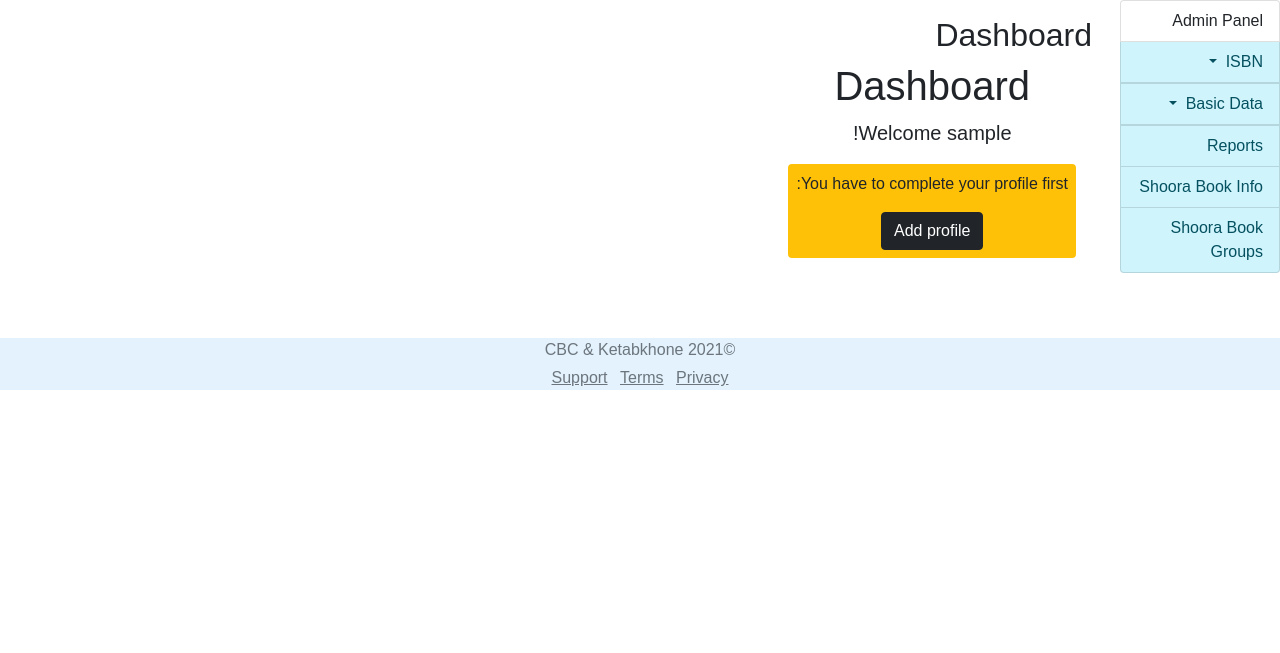
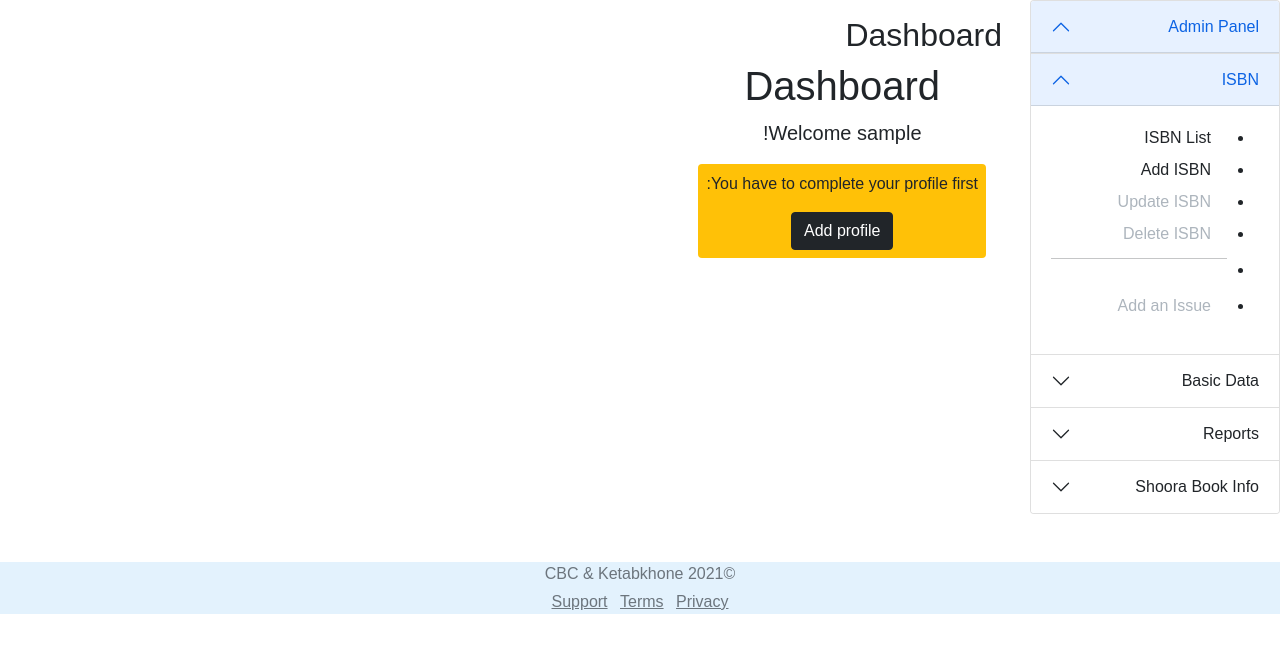
Before and after one commit to Rahimz/ketab, a Django app: page /en/account/dashboard/ in a window 1280 px wide. Shown: the part 56-709 px from the top of the page. Run offline with Django 3.2, Linux system fonts and the light colour scheme; the visitor is signed in with stand-in values (Sample User, id 1); parts of the project's set-up code (start-up, migrations or seed data) failed here and were passed over; some libraries are stand-ins or nearby versions.

Commit message:
sidebar panel changed to accordion

```diff
--- a/ketab/books/templates/base.html
+++ b/ketab/books/templates/base.html
@@ -92,13 +92,26 @@
     {% if request.user.is_staff %}
     <div class="d-flex" id="wrapper">
         <div class="" id="sidebar-wrapper">
-            <div class="list-group ">
-                <li class="list-group-item">{% trans 'Admin Panel' %}</li>
 
-                <a class="list-group-item list-group-item-action list-group-item-info dropdown-toggle {% block isbn_active %}{% endblock %} " href="#" id="isbnDropdown" role="button" data-bs-toggle="dropdown" aria-expanded="false">
+            <!--        Acordion menu start -->
+            <div class="accordion" style="width:250px;" id="accordionExample">
+                <div class="accordion-item">
+                <h2 class="accordion-header" id="headingThree">
+                  <button class="accordion-button " disabled type="" data-bs-toggle="" data-bs-target="" aria-expanded="true" aria-controls="">
+                    {% trans 'Admin Panel' %}
+                  </button>
+                </h2>
+
+              </div> <!-- end of accordion item -->
+              <div class="accordion-item">
+                <h2 class="accordion-header" id="headingOne">
+                  <button class="accordion-button" type="button" data-bs-toggle="collapse" data-bs-target="#collapseOne" aria-expanded="true" aria-controls="collapseOne">
                     {% trans 'ISBN' %}
-                </a>
-                    <ul class="dropdown-menu" aria-labelledby="isbnDropdown">
+                  </button>
+                </h2>
+                <div id="collapseOne" class="accordion-collapse collapse show" aria-labelledby="headingOne" data-bs-parent="#accordionExample">
+                  <div class="accordion-body">
+                    <ul class="" aria-labelledby="">
                         <li><a class="dropdown-item" href="{% url 'isbn_list' %}">{% trans 'ISBN List' %}</a></li>
                         <li><a class="dropdown-item" href="{% url 'isbn-create' %}">{% trans 'Add ISBN' %}</a></li>
                         <li><a class="dropdown-item disabled" href="#">{% trans 'Update ISBN' %}</a></li>
@@ -108,9 +121,18 @@
                         </li>
                         <li><a class="dropdown-item disabled" href="#">{% trans 'Add an Issue' %}</a></li>
                     </ul>
-                <a class="list-group-item list-group-item-action list-group-item-info dropdown-toggle {% block basic_active %}{% endblock %} " href="#" id="basicDataDropdown" role="button" data-bs-toggle="dropdown"
-                           aria-expanded="false"> {% trans 'Basic Data' %} </a>
-                        <ul class="dropdown-menu" aria-labelledby="basicDataDropdown">
+                  </div>
+                </div>
+              </div>
+              <div class="accordion-item">
+                <h2 class="accordion-header" id="headingTwo">
+                  <button class="accordion-button collapsed" type="button" data-bs-toggle="collapse" data-bs-target="#collapseTwo" aria-expanded="false" aria-controls="collapseTwo">
+                    {% trans 'Basic Data' %}
+                  </button>
+                </h2>
+                <div id="collapseTwo" class="accordion-collapse collapse" aria-labelledby="headingTwo" data-bs-parent="#accordionExample">
+                  <div class="accordion-body">
+                    <ul class="" aria-labelledby="">
                             <li><a class="dropdown-item" href="{% url 'author_list' %}">{% trans 'Authors' %}</a></li>
                             <li><a class="dropdown-item"
                                    href="{% url 'translator_list' %}">{% trans 'Translators' %}</a></li>
@@ -124,12 +146,40 @@
                             </li>
                             <li><a class="dropdown-item disabled" href="#">{% trans 'Add an Issue' %}</a></li>
                         </ul>
-              <a class="list-group-item list-group-item-action list-group-item-info " href="#" tabindex="-1" aria-disabled="true">{% trans 'Reports' %}</a>
-              <a class="list-group-item list-group-item-action list-group-item-info " href="#" tabindex="-1" aria-disabled="true">{% trans 'Shoora Book Info' %}</a>
-              <a class="list-group-item list-group-item-action list-group-item-info " href="#" tabindex="-1" aria-disabled="true">{% trans 'Shoora Book Groups' %}</a>
+                  </div>
+                </div>
+              </div>
+              <div class="accordion-item">
+                <h2 class="accordion-header" id="headingThree">
+                  <button class="accordion-button collapsed" type="button" data-bs-toggle="collapse" data-bs-target="#collapseThree" aria-expanded="false" aria-controls="collapseThree">
+                    {% trans 'Reports' %}
+                  </button>
+                </h2>
+                <div id="collapseThree" class="accordion-collapse collapse" aria-labelledby="headingThree" data-bs-parent="#accordionExample">
+                  <div class="accordion-body">
+<!--                    NO reports yet -->
+                  </div>
+                </div>
+              </div> <!-- end of accordion item -->
+                <div class="accordion-item">
+                <h2 class="accordion-header" id="headingFour">
+                  <button class="accordion-button collapsed" type="button" data-bs-toggle="collapse" data-bs-target="#collapseFour" aria-expanded="false" aria-controls="collapseFour">
+                    {% trans 'Shoora Book Info' %}
+                  </button>
+                </h2>
+                <div id="collapseFour" class="accordion-collapse collapse" aria-labelledby="headingFour" data-bs-parent="#accordionExample">
+                  <div class="accordion-body">
+                    <ul class="" aria-labelledby="">
+                        <li><a class="dropdown-item" href="#">{% trans 'Shoora Book Groups' %}</a></li>
+                    </ul>
+                  </div>
+                </div>
+              </div> <!-- end of accordion item -->
+            </div>
+<!--        Acordion Menu ends-->
+    </div>
 
-            </div>
-    </div>
+
     {% endif %}
     {# end of staff part of navbar #}
 
```
